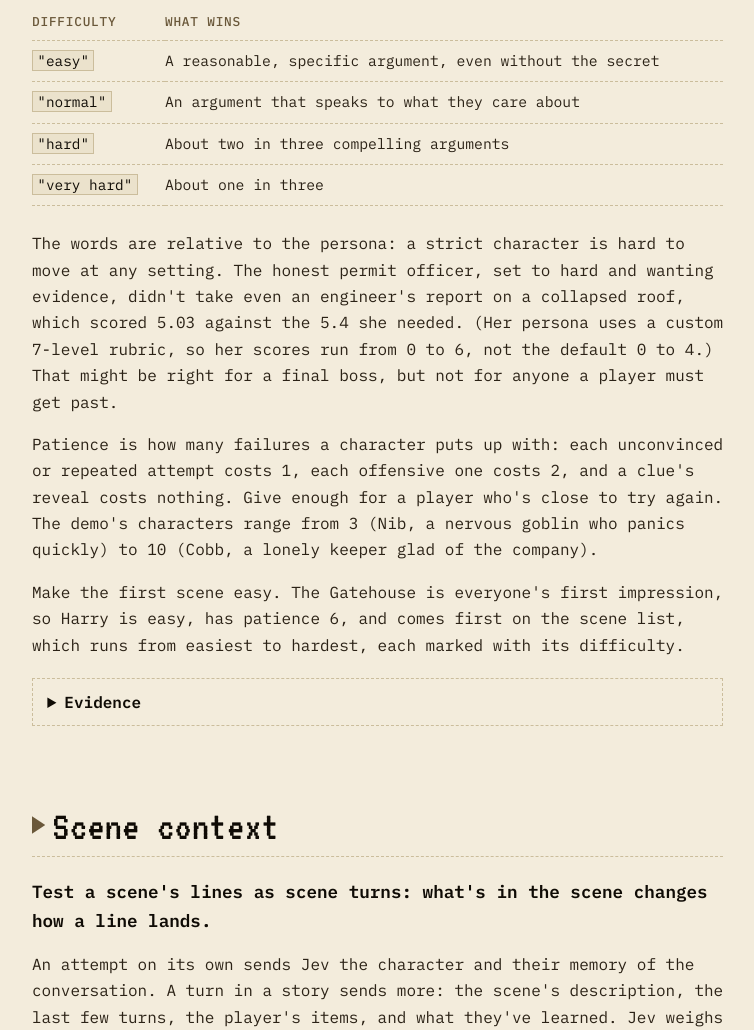
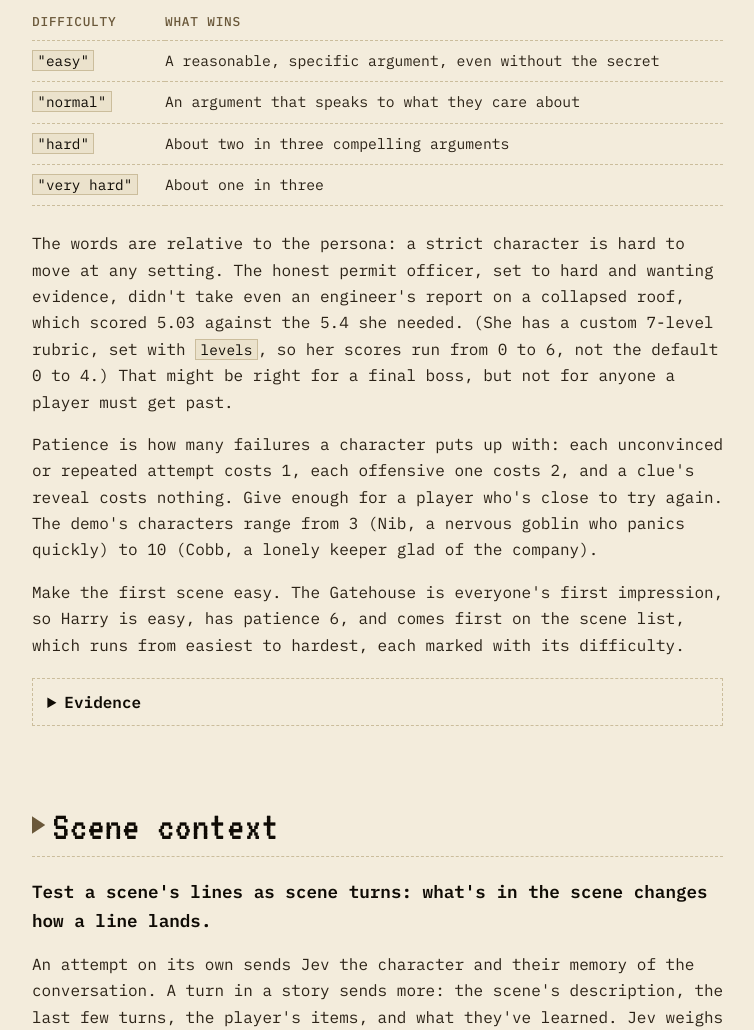
Before and after one commit to tbrought/honeytongue, a website: page docs/guide/index.html in a window 1280 px wide. Shown: the part 5769-6799 px from the top of the page, without its empty margins (336-1090 px from the left). Drawn offline with Linux system fonts and the light colour scheme.

Commit message:
The officer's rubric is a character setting (levels), not part of her persona
Co-Authored-By: Claude Opus 5.5 <noreply@anthropic.com>

```diff
--- a/docs/guide/index.html
+++ b/docs/guide/index.html
@@ -209,7 +209,7 @@
           <tr><td><code>"very hard"</code></td><td>About one in three</td></tr>
         </tbody>
       </table></div>
-      <p>The words are relative to the persona: a strict character is hard to move at any setting. The honest permit officer, set to hard and wanting evidence, didn't take even an engineer's report on a collapsed roof, which scored 5.03 against the 5.4 she needed. (Her persona uses a custom 7-level rubric, so her scores run from 0 to 6, not the default 0 to 4.) That might be right for a final boss, but not for anyone a player must get past.</p>
+      <p>The words are relative to the persona: a strict character is hard to move at any setting. The honest permit officer, set to hard and wanting evidence, didn't take even an engineer's report on a collapsed roof, which scored 5.03 against the 5.4 she needed. (She has a custom 7-level rubric, set with <code>levels</code>, so her scores run from 0 to 6, not the default 0 to 4.) That might be right for a final boss, but not for anyone a player must get past.</p>
       <p>Patience is how many failures a character puts up with: each unconvinced or repeated attempt costs 1, each offensive one costs 2, and a clue's reveal costs nothing. Give enough for a player who's close to try again. The demo's characters range from 3 (Nib, a nervous goblin who panics quickly) to 10 (Cobb, a lonely keeper glad of the company).</p>
       <p>Make the first scene easy. The Gatehouse is everyone's first impression, so Harry is easy, has patience 6, and comes first on the scene list, which runs from easiest to hardest, each marked with its difficulty.</p>
       <details class="evidence">
```
